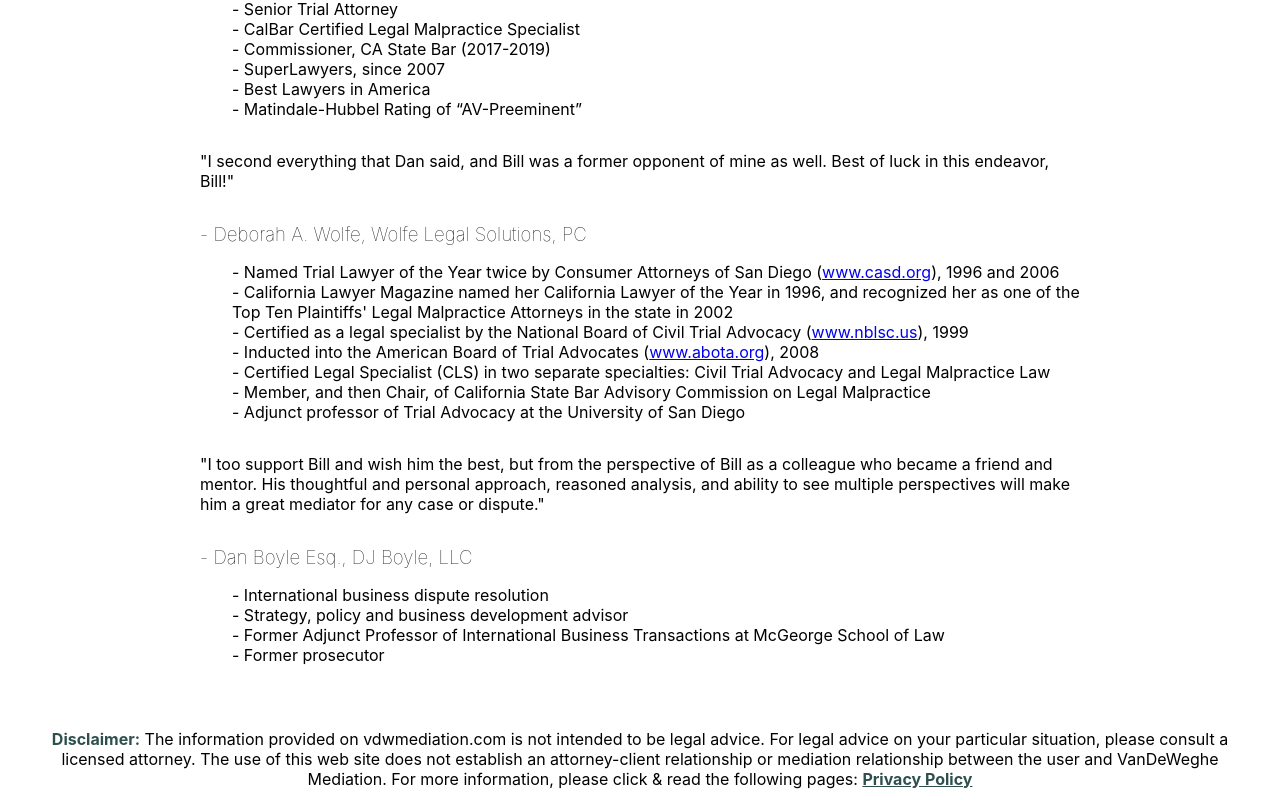
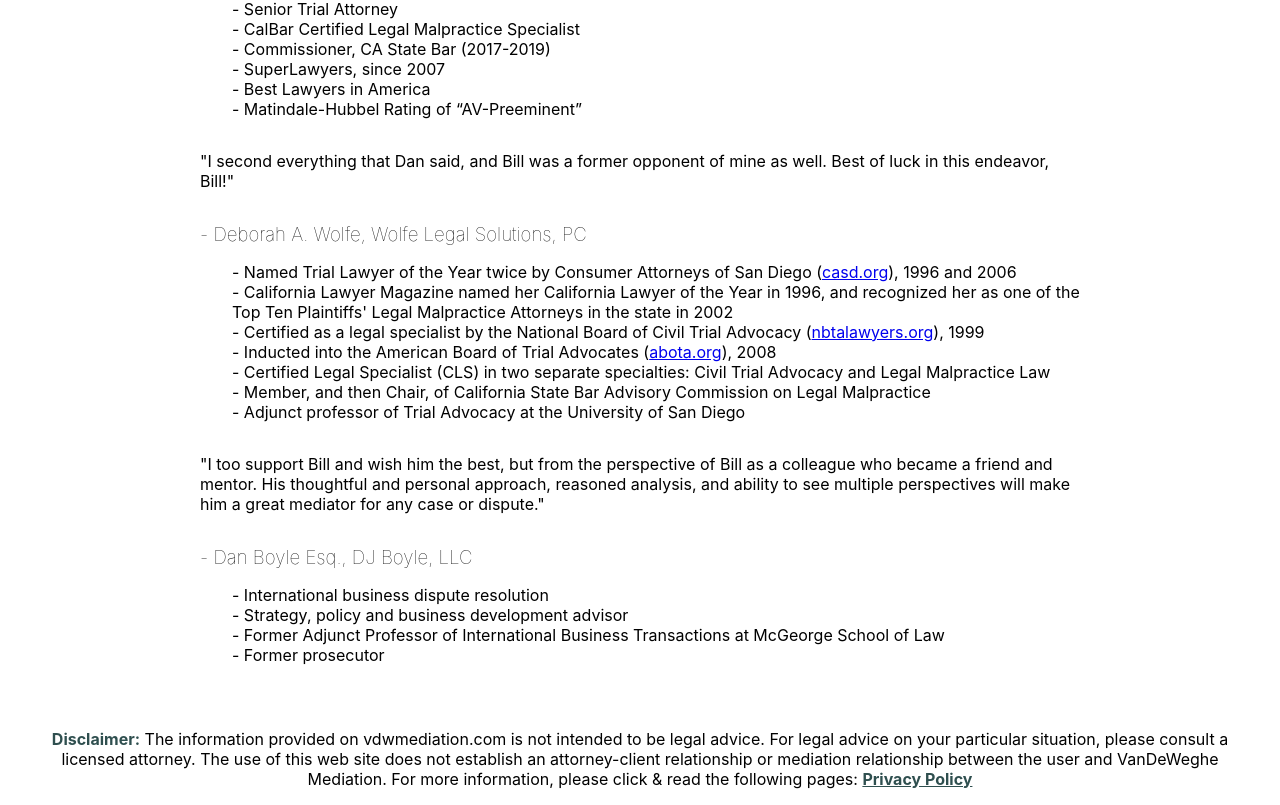
Before and after one commit to Christofuu/vdw-mediation, a SvelteKit app: page / in a window 1280 px wide. Shown: the part 957-1762 px from the top of the page. Built offline with nearby package versions, Linux system fonts and the light colour scheme.

Commit message:
format links

```diff
--- a/src/routes/+page.svelte
+++ b/src/routes/+page.svelte
@@ -52,10 +52,10 @@
     <div class="testimonial-credits">
       <h3>- Deborah A. Wolfe, Wolfe Legal Solutions, PC</h3>
       <ul>
-        <li>- Named Trial Lawyer of the Year twice by Consumer Attorneys of San Diego &lpar;<a href="www.casd.org">www.casd.org</a>&rpar;, 1996 and 2006</li>
+        <li>- Named Trial Lawyer of the Year twice by Consumer Attorneys of San Diego &lpar;<a href="https://www.casd.org">casd.org</a>&rpar;, 1996 and 2006</li>
         <li>- California Lawyer Magazine named her California Lawyer of the Year in 1996, and recognized her as one of the Top Ten Plaintiffs&apos; Legal Malpractice Attorneys in the state in 2002</li>
-        <li>- Certified as a legal specialist by the National Board of Civil Trial Advocacy &lpar;<a href='http://www.nblsc.us/'>www.nblsc.us</a>&rpar;, 1999</li>
-        <li>- Inducted into the American Board of Trial Advocates &lpar;<a href='www.abota.org'>www.abota.org</a>&rpar;, 2008</li>
+        <li>- Certified as a legal specialist by the National Board of Civil Trial Advocacy &lpar;<a href='https://www.nbtalawyers.org/civil-trial-law/'>nbtalawyers.org</a>&rpar;, 1999</li>
+        <li>- Inducted into the American Board of Trial Advocates &lpar;<a href='https://www.abota.org'>abota.org</a>&rpar;, 2008</li>
         <li>- Certified Legal Specialist &lpar;CLS&rpar; in two separate specialties: Civil Trial Advocacy and Legal Malpractice Law</li>
         <li>- Member, and then Chair, of California State Bar Advisory Commission on Legal Malpractice</li>
         <li>- Adjunct professor of Trial Advocacy at the University of San Diego</li>
```
